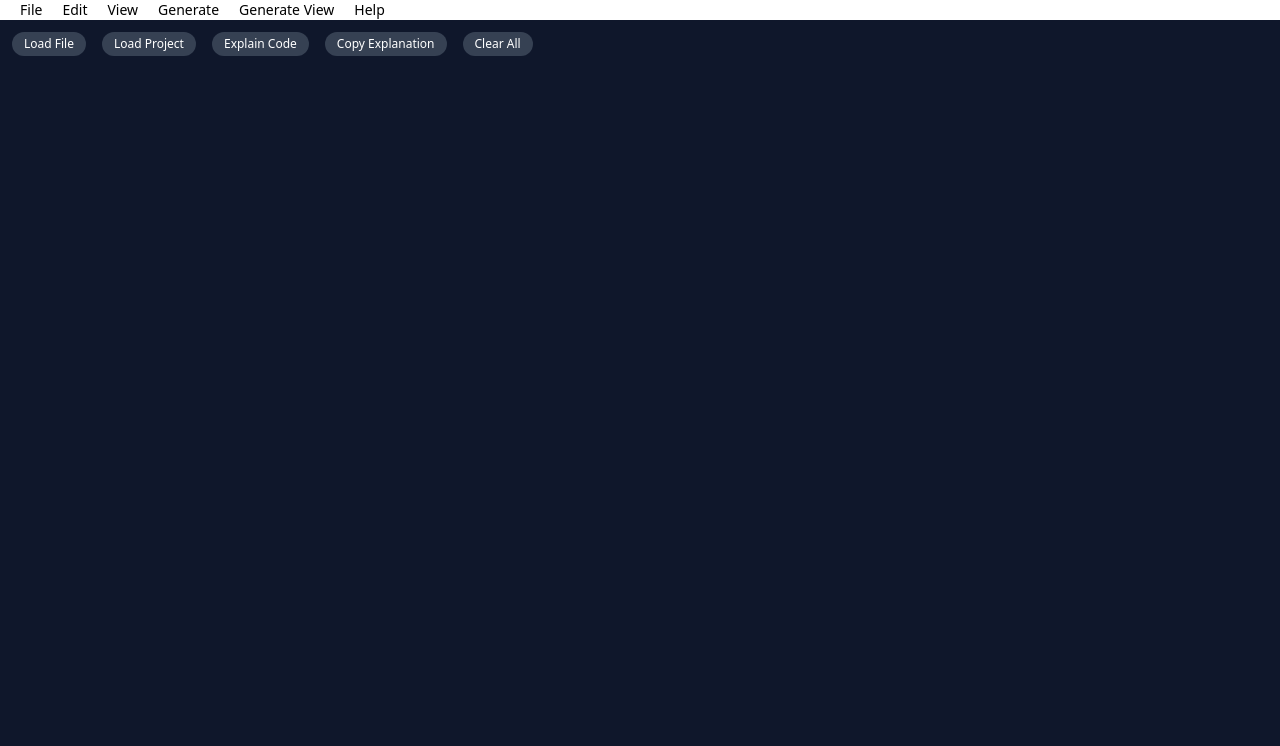
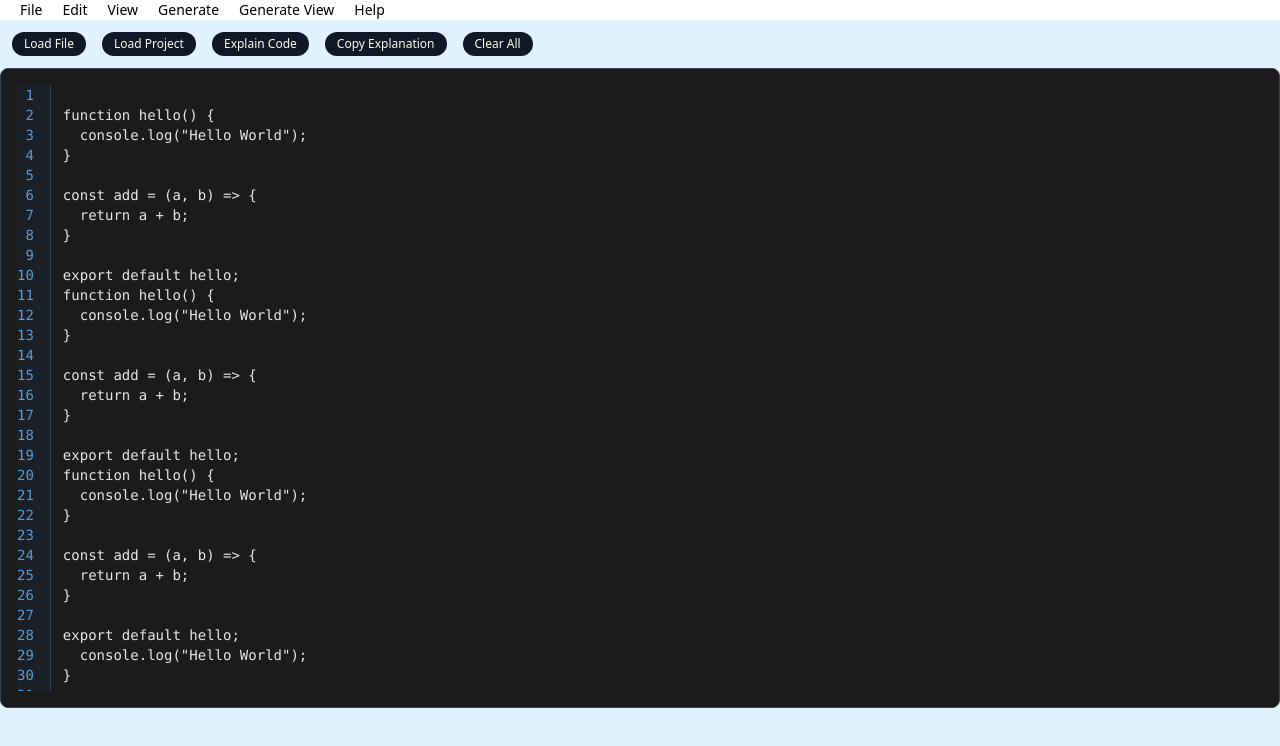
Before and after one commit to rishavkumar143/Logix, a React (Vite) app: page / in a window 1280 px wide. Shown: the top 746 px of the page. Built offline with nearby package versions, Linux system fonts and the light colour scheme.

Commit message:
Code editor compelete

```diff
--- a/src/components/Button.jsx
+++ b/src/components/Button.jsx
@@ -1,12 +1,14 @@
 import React from "react";
+import CodeEditor from "../components/CodeEditor"
 const Button = () => {
     return(
-    <div className="min-h-screen bg-slate-900 ">
+      <>
+    <div className="min-h-screen bg-sky-100">
       <div className="flex space-x-4 px-3 py-3">
 <button
   className="
-    bg-gray-700
-    text-white
+    bg-gray-900
+    text-amber-50
     h-6
     px-3 py-0
     rounded-3xl
@@ -14,7 +16,8 @@ const Button = () => {
     transition-all
     duration-200
     hover:h-8
-    hover:bg-blue-800
+    hover:bg-orange-600
+    hover:text-white
     cursor-pointer
   "
 >
@@ -23,8 +26,8 @@ const Button = () => {
 
 <button
   className="
-    bg-gray-700
-    text-white
+    bg-gray-900
+    text-amber-50
     h-6
     px-3 py-0
     rounded-3xl
@@ -32,7 +35,7 @@ const Button = () => {
     transition-all
     duration-200
     hover:h-8
-    hover:bg-blue-800
+    hover:bg-orange-600
     cursor-pointer
   "
 >
@@ -41,8 +44,8 @@ const Button = () => {
 
   <button
   className="
-    bg-gray-700
-    text-white
+    bg-gray-900
+    text-amber-50
     h-6
     px-3 py-0
     rounded-3xl
@@ -50,7 +53,7 @@ const Button = () => {
     transition-all
     duration-200
     hover:h-8
-    hover:bg-blue-800
+    hover:bg-orange-600
     cursor-pointer
   "
 >
@@ -59,8 +62,8 @@ const Button = () => {
 
 <button
   className="
-    bg-gray-700
-    text-white
+    bg-gray-900
+    text-amber-50
     h-6
     px-3 py-0
     rounded-3xl
@@ -68,7 +71,7 @@ const Button = () => {
     transition-all
     duration-200
     hover:h-8
-    hover:bg-blue-800
+    hover:bg-orange-600
     cursor-pointer
   "
 >
@@ -77,8 +80,8 @@ const Button = () => {
 
 <button
   className="
-    bg-gray-700
-    text-white
+    bg-gray-900
+    text-amber-50
     h-6
     px-3 py-0
     rounded-3xl
@@ -86,14 +89,16 @@ const Button = () => {
     transition-all
     duration-200
     hover:h-8
-    hover:bg-blue-800
+    hover:bg-orange-600
     cursor-pointer
   "
 >
   Clear All
 </button>
 </div>
+<CodeEditor/>
 </div>
-    )
+</>
+)
 }
-export default Button;
+export default Button
--- /dev/null
+++ b/src/components/CodeEditor.jsx
@@ -0,0 +1,79 @@
+import React from "react";
+
+const code = `
+function hello() {
+  console.log("Hello World");
+}
+
+const add = (a, b) => {
+  return a + b;
+}
+
+export default hello;
+function hello() {
+  console.log("Hello World");
+}
+
+const add = (a, b) => {
+  return a + b;
+}
+
+export default hello;
+function hello() {
+  console.log("Hello World");
+}
+
+const add = (a, b) => {
+  return a + b;
+}
+
+export default hello;
+  console.log("Hello World");
+}
+
+const add = (a, b) => {
+  return a + b;
+}
+
+export default hello;
+function hello() {
+  console.log("Hello World");
+}
+
+const add = (a, b) => {
+  return a + b;
+}
+
+export default hello;
+function hello() {
+  console.log("Hello World");
+}
+
+const add = (a, b) => {
+  return a + b;
+}
+
+export default hello;
+`;
+
+const CodeEditor = () => {
+  const lines = code.split("\n");
+
+  return (
+    <div className="w-full bg-[#1B1B1B] text-gray-200 p-4 rounded-lg h-[640px] border border-gray-700">
+      <div className="h-full overflow-y-auto scrollbar-thin scrollbar-thumb-gray-600 scrollbar-track-slate-800 flex text-sm font-mono">
+        {/* Line Numbers */}
+        <div className="pr-4 text-[#569CD6] bg-slate-800/40 select-none text-right border-r border-slate-700">
+          {lines.map((_, i) => (
+            <div key={i}>{i + 1}</div>
+          ))}
+        </div>
+
+        {/* Code */}
+        <pre className="whitespace-pre px-3">{code}</pre>
+      </div>
+    </div>
+  );
+};
+
+export default CodeEditor;
--- a/src/components/Icons.jsx
+++ b/src/components/Icons.jsx
@@ -1,6 +1,7 @@
 import React, { useState } from "react";
 import { FaCaretRight } from "react-icons/fa";
-import Button from "./button";
+import Button from "./Button";
+import CodeEditor from "../components/CodeEditor";
 
 const Navbar = () => {
   const [open, setOpen] = useState(false);
@@ -29,7 +30,7 @@ const Navbar = () => {
                 <span>Open File</span>
                 <span>Ctrl+O</span>
               </li>
-              <li className="flex space-x-14 px-4 py-2 hover:bg-gray-700 hover:text-white cursor-pointer border-b border-gray-700">
+              <li className="flex space-x-14 px-4 py-2 hover:bg-orange-400 hover:text-white cursor-pointer border-b border-gray-700">
                 <span>Open Recent</span>
                 <span><FaCaretRight /></span>
               </li>
```
Also changed, not shown: src/App.jsx (+6 -7 lines).
